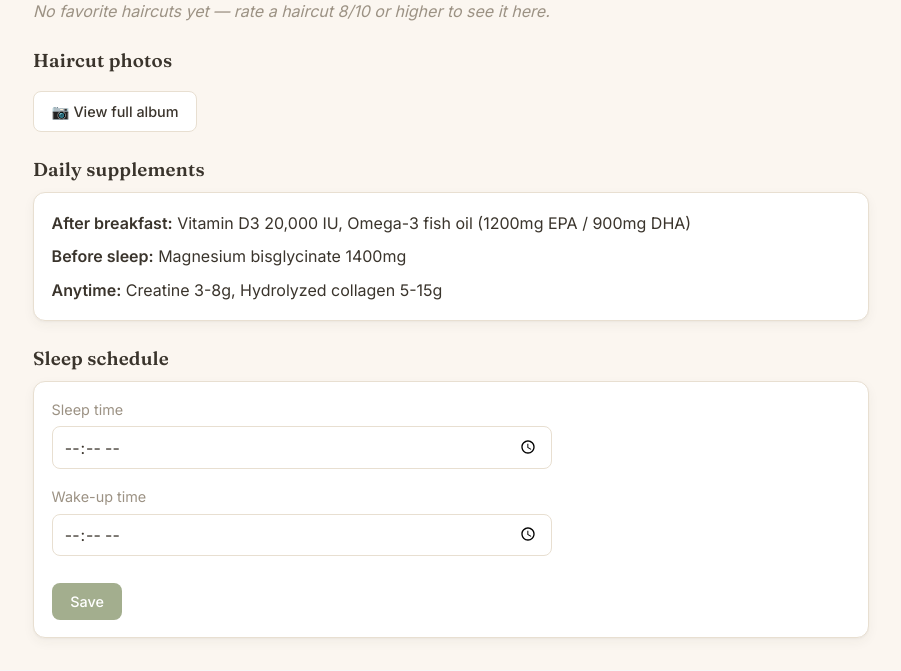
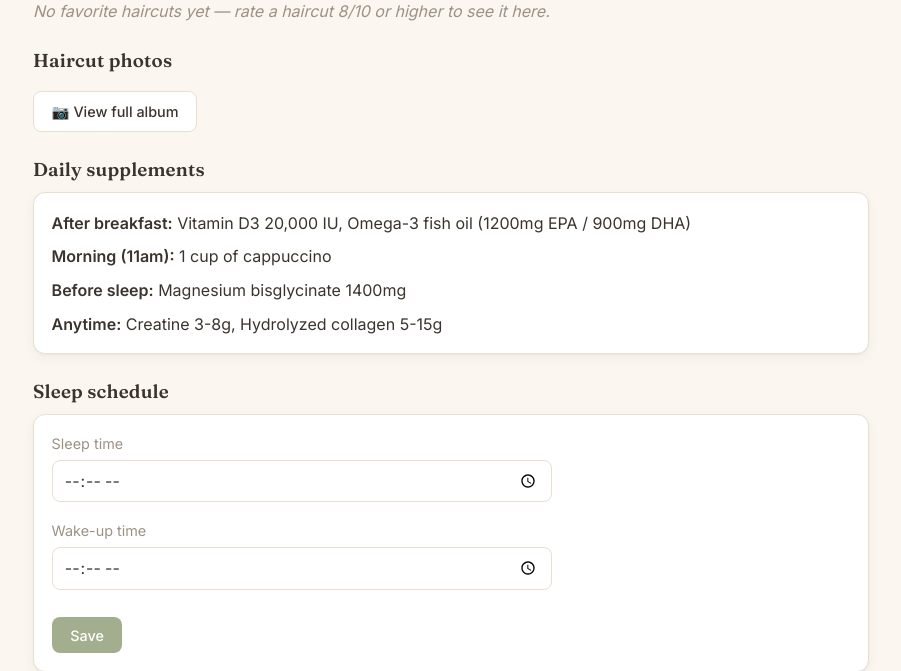
Before and after one commit to Arashi20/Lifestyle_App, a Flask app: template app/templates/profile/home.html in a window 1280 px wide. Shown: the part 432-1103 px from the top of the page, without its empty margins (189-1090 px from the left). Before the commit the page ends 1072 px from the top, so only its background shows below. Run offline with Flask 3, Linux system fonts and the light colour scheme; the template is opened without the code that fills it, so the values that code supplies are empty; parts of the project's set-up code (start-up, migrations or seed data) failed here and were passed over; some libraries are stand-ins or nearby versions.

Commit message:
Add morning cappuccino (11am) to daily supplements
Co-Authored-By: Claude Sonnet 5.5 <noreply@anthropic.com>
Claude-Session: https://claude.ai/code/session_018yBccYT1rGyP6jWiMCQQgB

```diff
--- a/app/templates/profile/home.html
+++ b/app/templates/profile/home.html
@@ -51,6 +51,7 @@
 <h3>Daily supplements</h3>
 <div class="card profile-card">
     <p><strong>After breakfast:</strong> Vitamin D3 20,000 IU, Omega-3 fish oil (1200mg EPA / 900mg DHA)</p>
+    <p><strong>Morning (11am):</strong> 1 cup of cappuccino</p>
     <p><strong>Before sleep:</strong> Magnesium bisglycinate 1400mg</p>
     <p><strong>Anytime:</strong> Creatine 3-8g, Hydrolyzed collagen 5-15g</p>
 </div>
```
